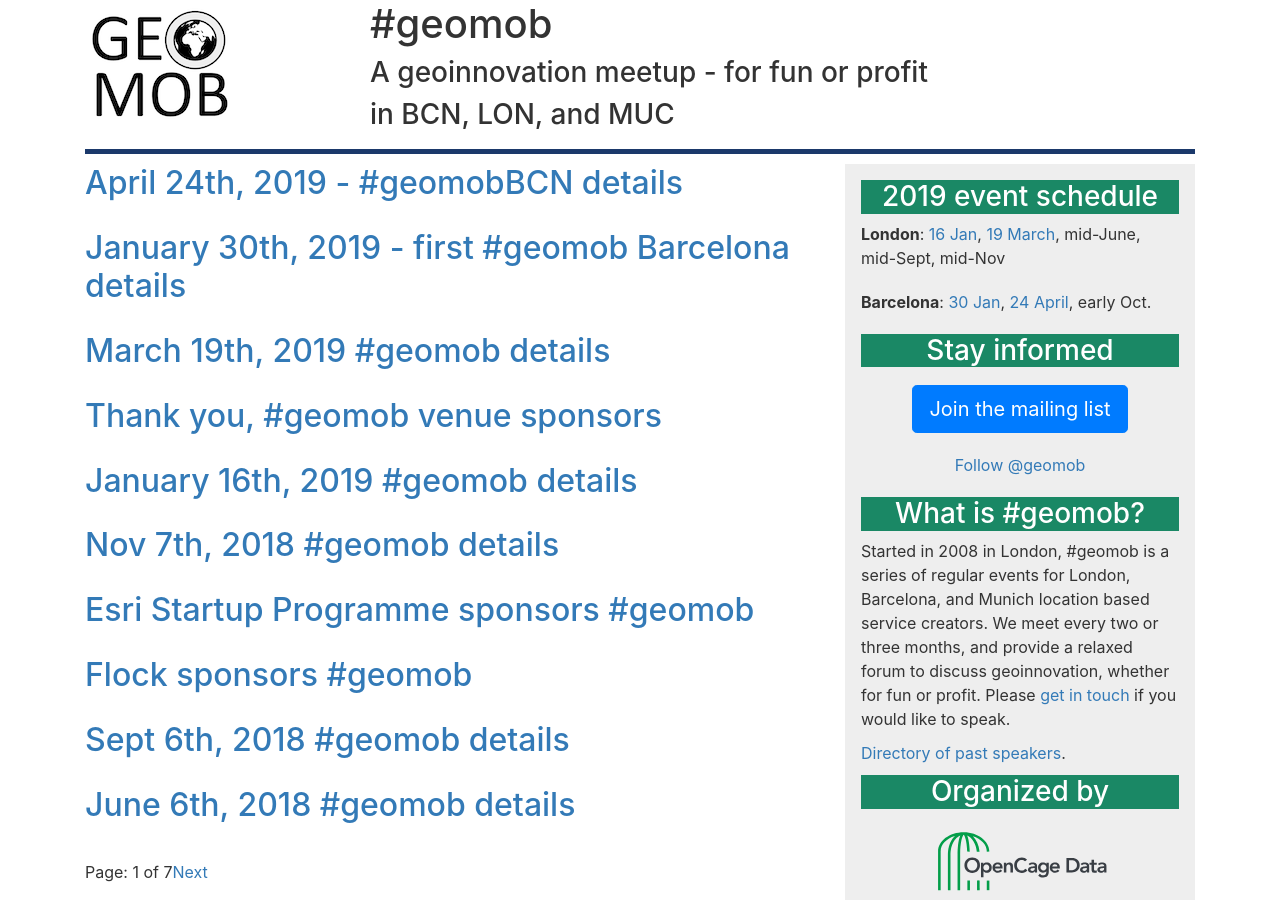
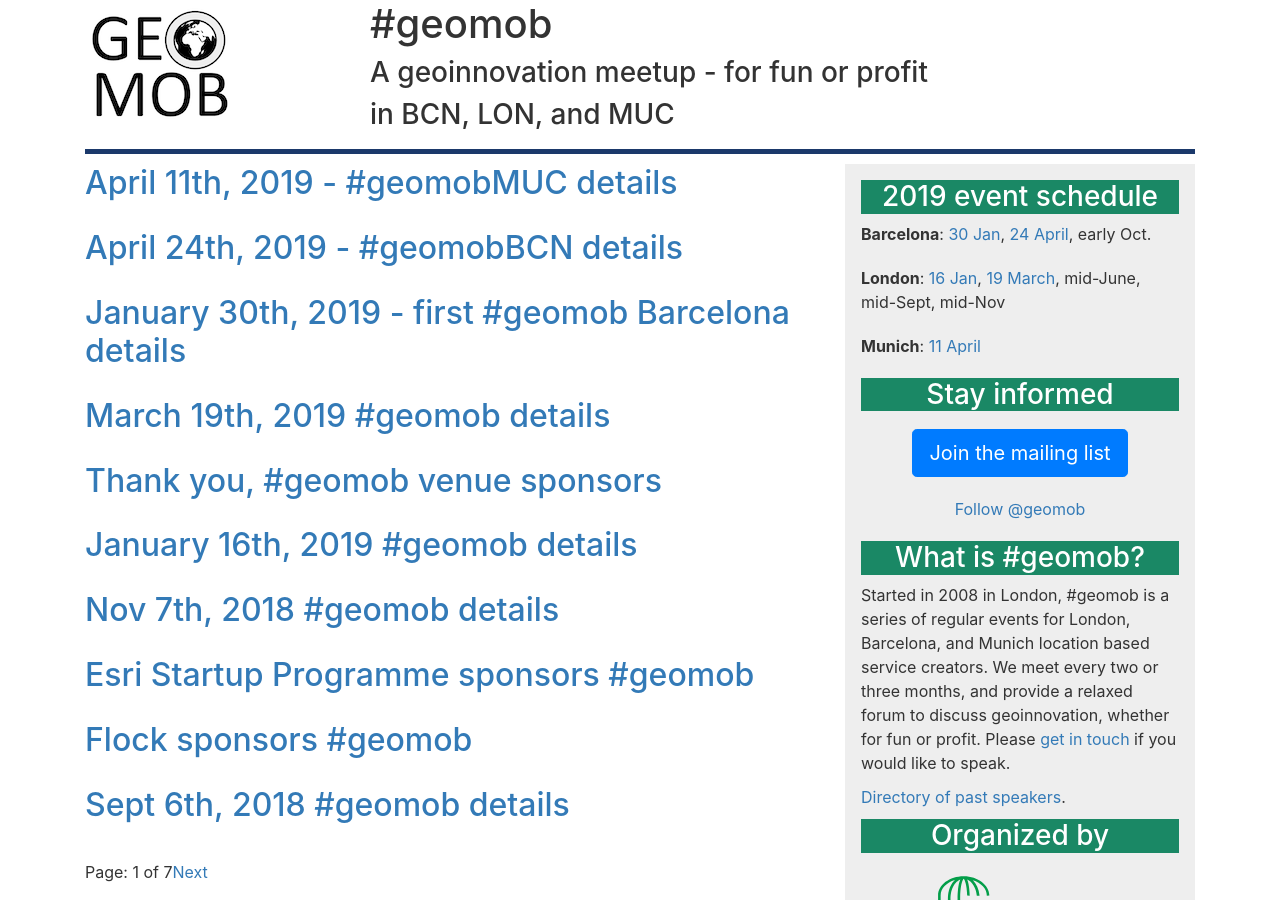
Before and after one commit to geomob/geomob-website, a Jekyll site: the page built from index.html, in a window 1280 px wide and 900 px high. Built offline with Jekyll 4.4.1, drawn with Linux system fonts in a browser that asks for light colours; the list of posts is cut into pages by our own code; comment, search, counter and statistics services are not loaded.

Commit message:
add geomobMUC event

```diff
--- a/_includes/upcoming-events.html
+++ b/_includes/upcoming-events.html
@@ -1,15 +1,20 @@
   <div>
     <h3 class="section-head">2019 event schedule</h3>
-    <b>London</b>:
-    <a href="/post/jan-16th-2019-geomob-details">16 Jan</a>,
-    <a href="/post/mar-19th-2019-geomob-details">19 March</a>,
-    mid-June,
-    mid-Sept,
-    mid-Nov
-    <div class="p20">
+    <div>
       <b>Barcelona</b>:
       <a href="/post/jan-30th-2019-geomob-barcelona-details">30 Jan</a>,
       <a href="/post/apr-24th-2019-geomobbcn-details">24 April</a>,
       early Oct.
     </div>
+    <div class="p20">
+      <b>London</b>:
+      <a href="/post/jan-16th-2019-geomob-details">16 Jan</a>,
+      <a href="/post/mar-19th-2019-geomob-details">19 March</a>,
+      mid-June,
+      mid-Sept,
+      mid-Nov
+    </div>
+    <div class="p20">
+      <b>Munich</b>:
+      <a href="/post/apr-11th-2019-geomobmuc-details">11 April</a>
   </div>
```
Also changed, not shown: _posts/2019-02-27-april-11th-geomob-muc-details.markdown (added, +51 -0 lines).
